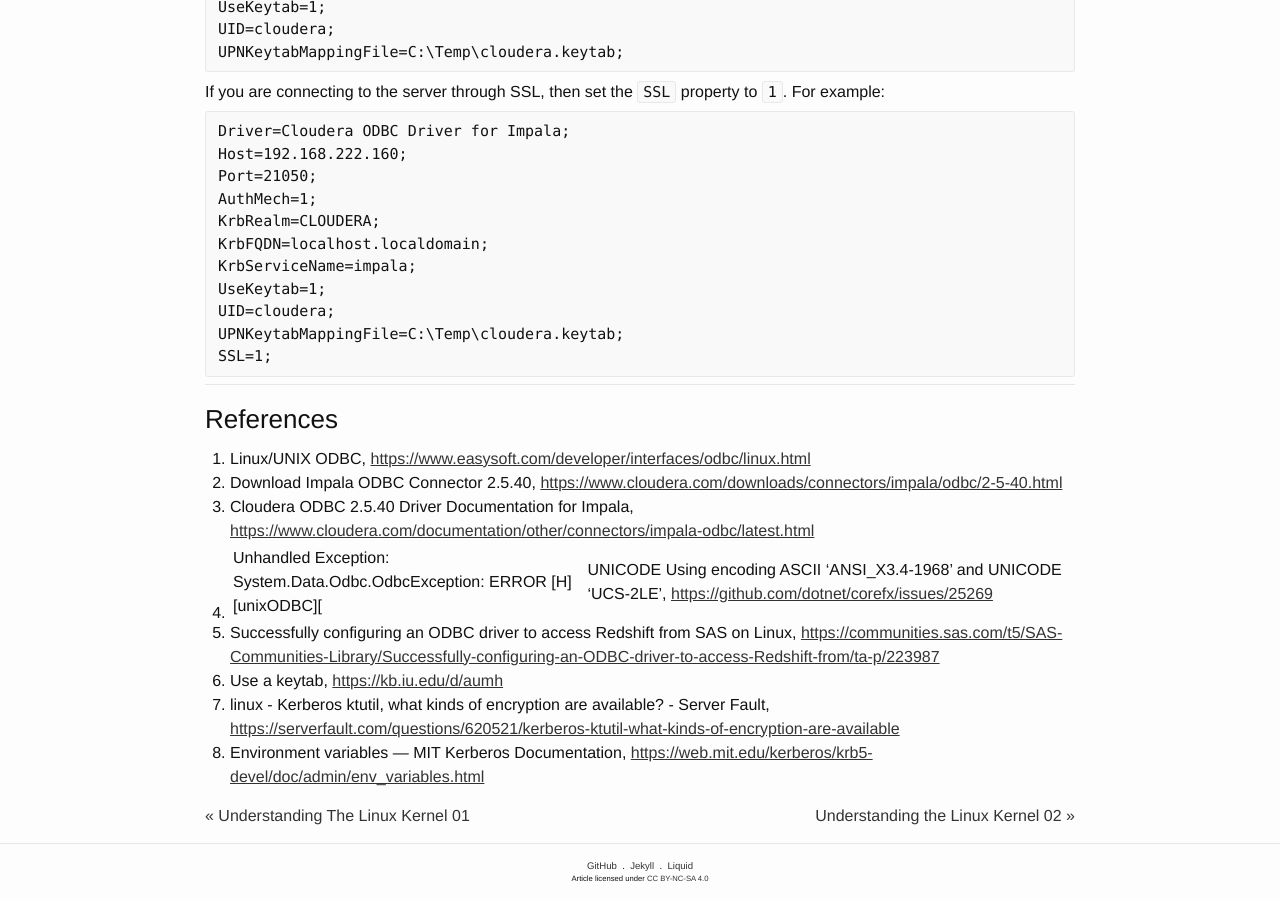
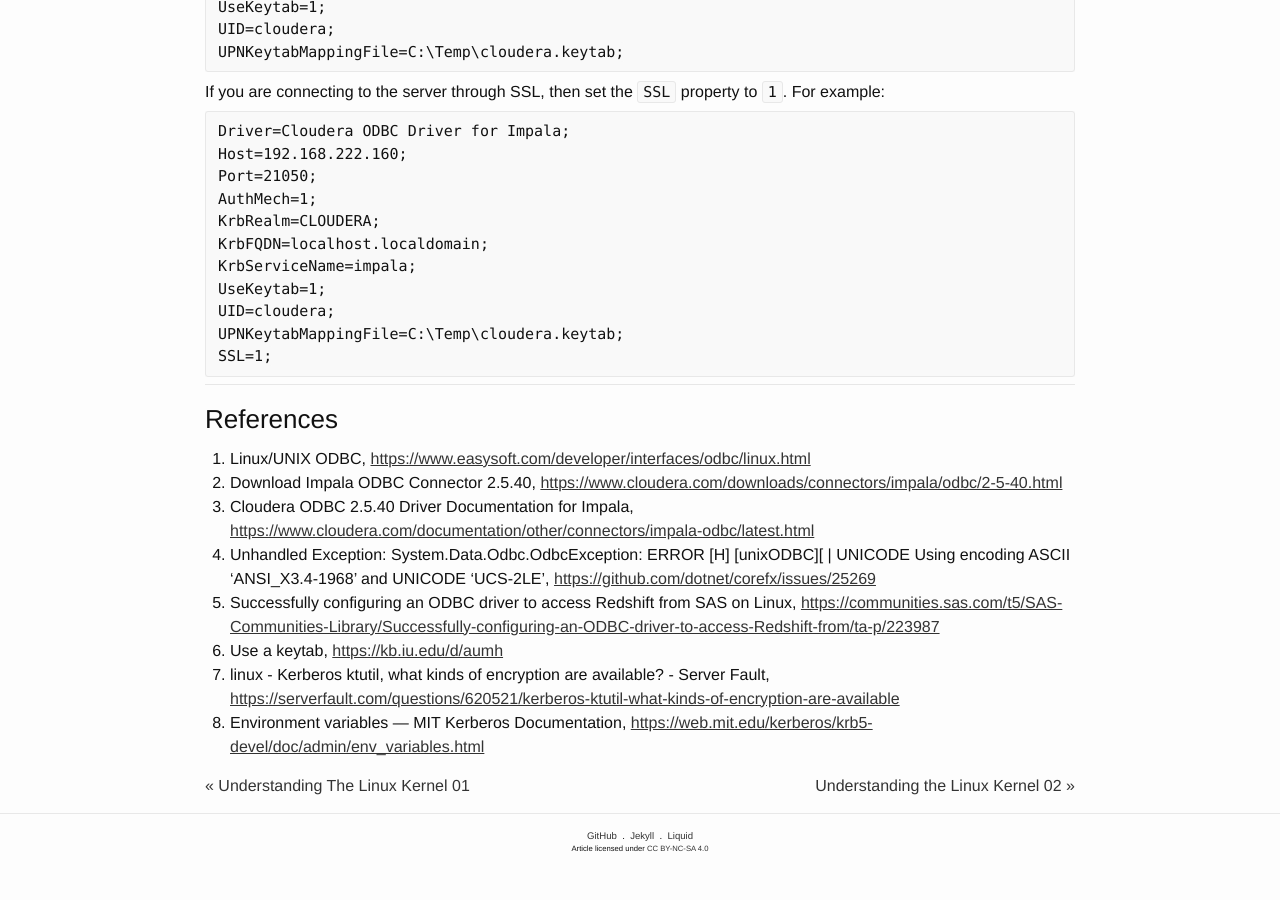
Before and after one commit to ousiax/ousiax.github.io, a Jekyll site: the page built from _posts/2017-11-16-cloudera-odbc-driver-for-impala-on-debian-linux-with-.net-core-2.0.md, in a window 1280 px wide and 900 px high, scrolled down 11111 px. Built offline with Jekyll 4.4.1, drawn with Linux system fonts in a browser that asks for light colours; comment, search, counter and statistics services are not loaded; after the commit the page ends 11981 px from its top, so only the background shows below that.

Commit message:
Update references

```diff
--- a/_posts/2017-11-16-cloudera-odbc-driver-for-impala-on-debian-linux-with-.net-core-2.0.md
+++ b/_posts/2017-11-16-cloudera-odbc-driver-for-impala-on-debian-linux-with-.net-core-2.0.md
@@ -512,7 +512,7 @@
 1. Linux/UNIX ODBC, [https://www.easysoft.com/developer/interfaces/odbc/linux.html](https://www.easysoft.com/developer/interfaces/odbc/linux.html)
 1. Download Impala ODBC Connector 2.5.40, [https://www.cloudera.com/downloads/connectors/impala/odbc/2-5-40.html](https://www.cloudera.com/downloads/connectors/impala/odbc/2-5-40.html)
 1. Cloudera ODBC 2.5.40 Driver Documentation for Impala, [https://www.cloudera.com/documentation/other/connectors/impala-odbc/latest.html](https://www.cloudera.com/documentation/other/connectors/impala-odbc/latest.html)
-1. Unhandled Exception: System.Data.Odbc.OdbcException: ERROR \[H\] \[unixODBC\]\[ |  UNICODE Using encoding ASCII 'ANSI\_X3.4-1968' and UNICODE 'UCS-2LE', [https://github.com/dotnet/corefx/issues/25269](https://github.com/dotnet/corefx/issues/25269)
+1. Unhandled Exception: System.Data.Odbc.OdbcException: ERROR \[H\] \[unixODBC\]\[ \|  UNICODE Using encoding ASCII 'ANSI\_X3.4-1968' and UNICODE 'UCS-2LE', [https://github.com/dotnet/corefx/issues/25269](https://github.com/dotnet/corefx/issues/25269)
 1. Successfully configuring an ODBC driver to access Redshift from SAS on Linux, [https://communities.sas.com/t5/SAS-Communities-Library/Successfully-configuring-an-ODBC-driver-to-access-Redshift-from/ta-p/223987](https://communities.sas.com/t5/SAS-Communities-Library/Successfully-configuring-an-ODBC-driver-to-access-Redshift-from/ta-p/223987)
 1. Use a keytab, [https://kb.iu.edu/d/aumh](https://kb.iu.edu/d/aumh)
 1. linux - Kerberos ktutil, what kinds of encryption are available? - Server Fault, [https://serverfault.com/questions/620521/kerberos-ktutil-what-kinds-of-encryption-are-available](https://serverfault.com/questions/620521/kerberos-ktutil-what-kinds-of-encryption-are-available)
```
